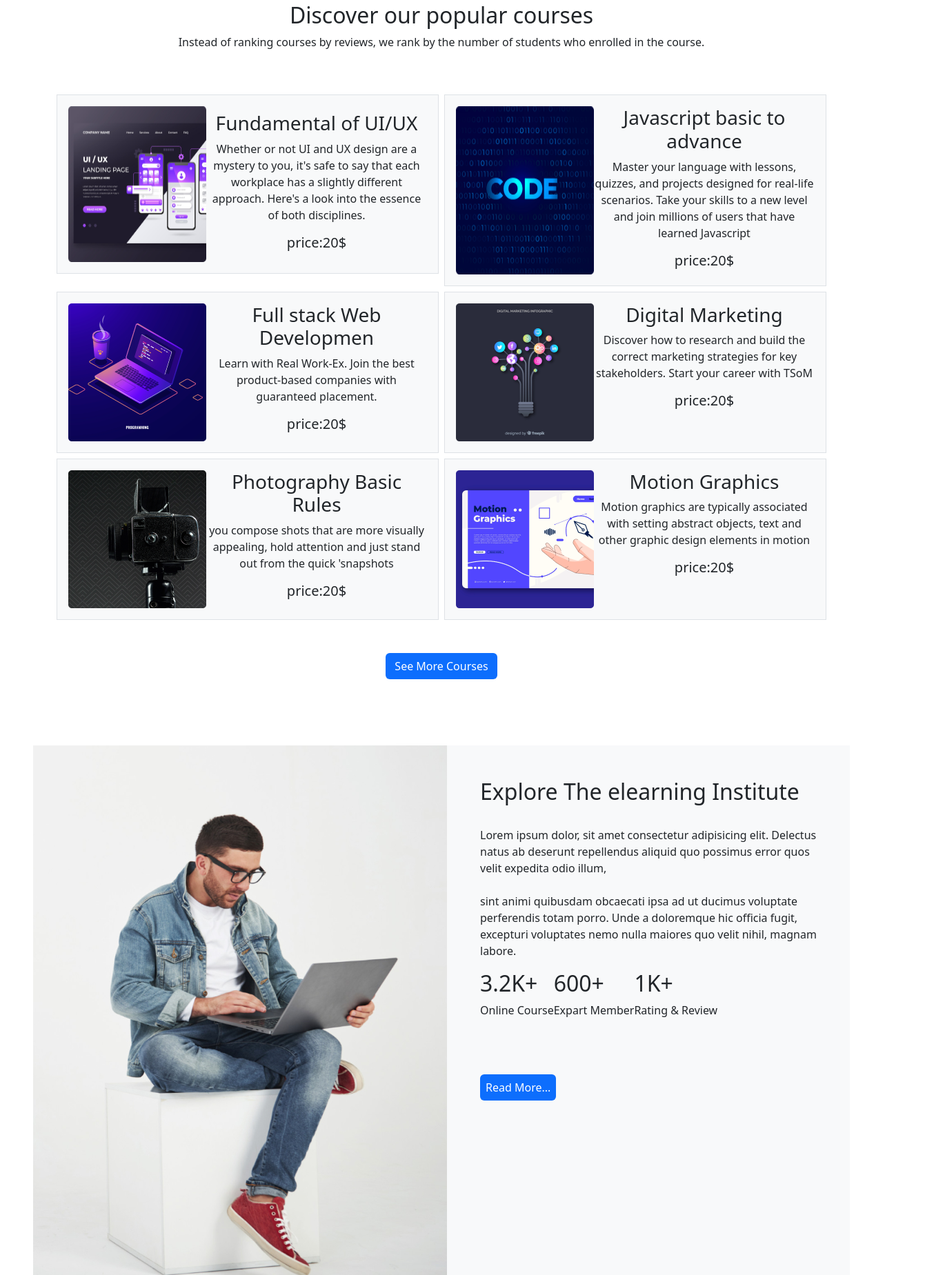
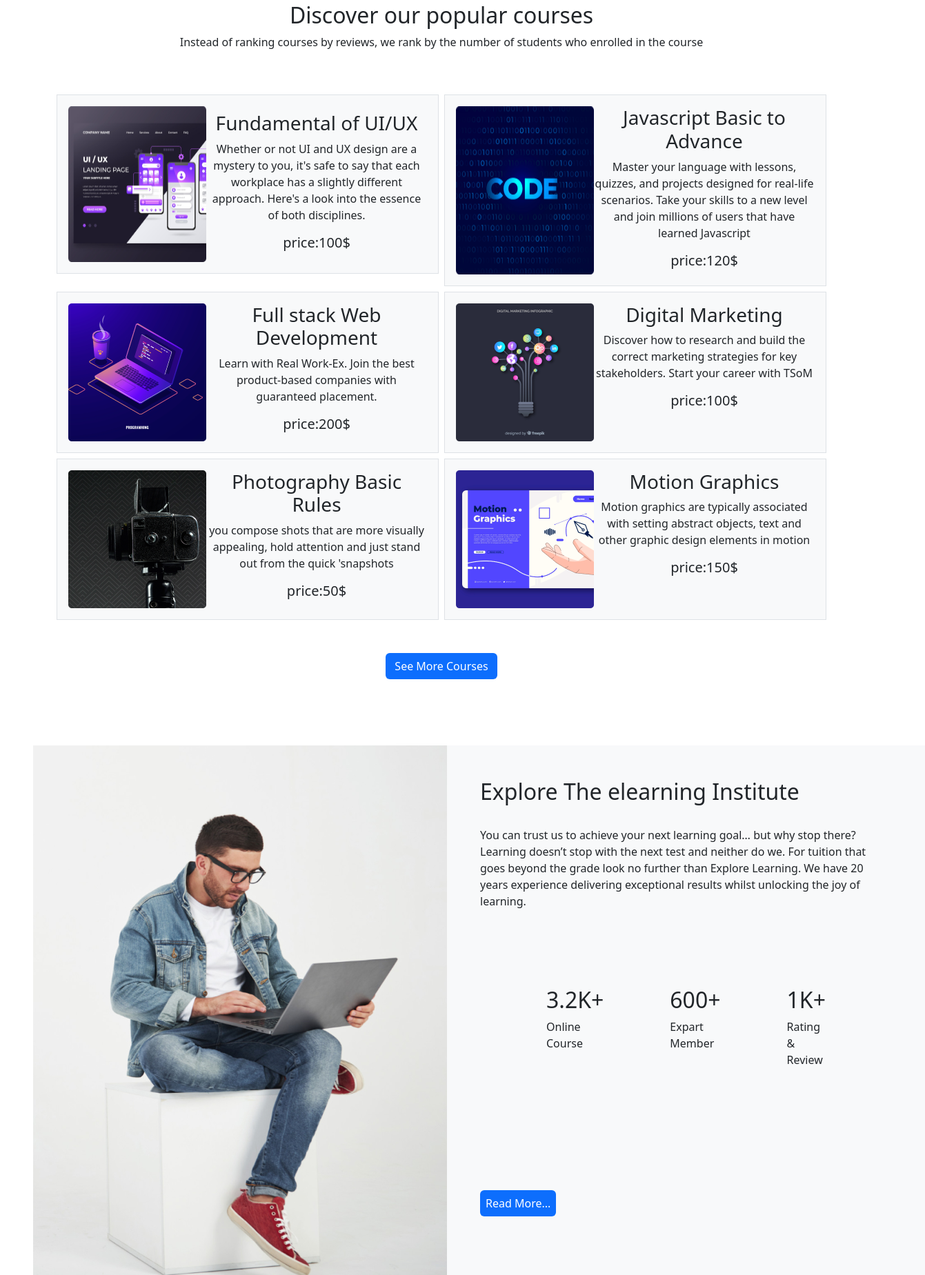
Before and after one commit to ruhulaminjihad1/Edu-Smart, a plain HTML site: page index.html in a window 1280 px wide. Shown: the part 899-2748 px from the top of the page at 69% size, 1341 px wide, since content can reach past the window. Drawn offline with nearby package versions, Linux system fonts and the light colour scheme.

Commit message:
added questions

```diff
--- a/index.html
+++ b/index.html
@@ -108,7 +108,7 @@
     <section class=" p-5">
       <div class="text-center justify-center">
         <h2>Discover our popular courses</h2>
-        <p>Instead of ranking courses by reviews, we rank by the number of students who enrolled in the course.</p><br><br>
+        <p>Instead of ranking courses by reviews, we rank by the number of students who enrolled in the course</p><br><br>
       </div>
 
       <div class="container text-center">
@@ -119,7 +119,7 @@
               <div class="m-2">
                 <h3>Fundamental of UI/UX</h3>
               <p>Whether or not UI and UX design are a mystery to you, it's safe to say that each workplace has a slightly different approach. Here's a look into the essence of both disciplines.</p>
-              <h5>price:20$</h5>
+              <h5>price:100$</h5>
               </div>
 
             </div>
@@ -128,9 +128,9 @@
             <div class="p-3 border bg-light d-flex">
               <img src="images/course/course-2.png" alt="">
               <div>
-                <h3>Javascript basic to advance</h3>
+                <h3>Javascript Basic to Advance</h3>
                 <p>Master your language with lessons, quizzes, and projects designed for real-life scenarios. Take your skills to a new level and join millions of users that have learned Javascript</p>
-                <h5>price:20$</h5>
+                <h5>price:120$</h5>
               </div>
             </div>
           </div>
@@ -138,10 +138,10 @@
             <div class="p-3 border bg-light d-flex">
               <img src="images/course/course-3.png" alt="">
               <div>
-                <h3>Full stack Web Developmen</h3>
+                <h3>Full stack Web Development</h3>
               <p>Learn with Real Work-Ex. Join the best product-based companies
                 with guaranteed placement.</p>
-              <h5>price:20$</h5>
+              <h5>price:200$</h5>
               </div>
             </div>
           </div>
@@ -152,7 +152,7 @@
               <div>
                 <h3>Digital Marketing</h3>
               <p>Discover how to research and build the correct marketing strategies for key stakeholders. Start your career with TSoM </p>
-              <h5>price:20$</h5>
+              <h5>price:100$</h5>
               </div>
             </div>
           </div>
@@ -163,7 +163,7 @@
               <div>
                 <h3>Photography Basic Rules</h3>
               <p>you compose shots that are more visually appealing, hold attention and just stand out from the quick 'snapshots</p>
-              <h5>price:20$</h5>
+              <h5>price:50$</h5>
               </div>
             </div>
           </div>
@@ -176,7 +176,7 @@
 
                <h3>Motion Graphics</h3>
               <p>Motion graphics are typically associated with setting abstract objects, text and other graphic design elements in motion</p>
-              <h5>price:20$</h5>
+              <h5>price:150$</h5>
               </div>
             </div>
           </div>
@@ -200,17 +200,24 @@
         <div class="p-5 bg-light">
           <h2>Explore The elearning
             Institute</h2><br>
-            <p>Lorem ipsum dolor, sit amet consectetur adipisicing elit. Delectus natus ab deserunt repellendus aliquid quo possimus error quos velit expedita odio illum,<br><br> sint animi quibusdam obcaecati ipsa ad ut ducimus voluptate perferendis totam porro. Unde a doloremque hic officia fugit, excepturi voluptates nemo nulla maiores quo velit nihil, magnam labore.</p>
-            <div class="d-flex">
-              <div>
+            <p>You can trust us to achieve your next learning goal… but why stop there?
+
+              Learning doesn’t stop with the next test and neither do we.
+              For tuition that goes beyond the grade look no further than Explore Learning.
+
+              We have 20 years experience delivering exceptional results whilst unlocking the joy of learning.
+
+               </p>
+            <div class="d-flex p-5 g-5">
+              <div class="m-5">
                 <h2>3.2K+</h2>
                 <p>Online Course</p>
               </div>
-              <div>
+              <div class="m-5">
                 <h2>600+</h2>
                 <p>Expart Member</p>
               </div>
-              <div>
+              <div class="m-5">
                 <h2>1K+</h2>
                 <p>Rating & Review</p>
               </div>
@@ -241,7 +248,7 @@
             <div class="modal-dialog">
               <div class="modal-content">
                 <div class="modal-header">
-                  <h5 class="modal-title" id="exampleModalLabel">Enter your Email below to receive your top new job matches directly in your inbox.</h5>
+                  <h5 class="modal-title" id="exampleModalLabel">Enter your Email below to receive our top advance course mail directly in your inbox.</h5>
                   <button type="button" class="btn-close" data-bs-dismiss="modal" aria-label="Close"></button>
                 </div>
                 <div class="modal-body">
@@ -260,7 +267,7 @@
     <section class="container my-5" id="shoes">
       <div>
         <h2 class="p-5">
-          Meet Our Successful students
+          Meet Our Successfull <br> Students
         </h2>
       </div>
       <div class="row row-cols-1 row-cols-md-2 row-cols-lg-4 g-4 p-3">
@@ -326,48 +333,54 @@
         <div class="accordion-item">
           <h2 class="accordion-header" id="panelsStayOpen-headingOne">
             <button class="accordion-button" type="button" data-bs-toggle="collapse" data-bs-target="#panelsStayOpen-collapseOne" aria-expanded="true" aria-controls="panelsStayOpen-collapseOne">
-              Accordion Item #1
+              <strong>Is Bootstrap easier than Tailwind?</strong>
+
             </button>
           </h2>
           <div id="panelsStayOpen-collapseOne" class="accordion-collapse collapse show" aria-labelledby="panelsStayOpen-headingOne">
             <div class="accordion-body">
-              <strong>This is the first item's accordion body.</strong> It is shown by default, until the collapse plugin adds the appropriate classes that we use to style each element. These classes control the overall appearance, as well as the showing and hiding via CSS transitions. You can modify any of this with custom CSS or overriding our default variables. It's also worth noting that just about any HTML can go within the <code>.accordion-body</code>, though the transition does limit overflow.
+              Another key advantage of using Tailwind CSS over Bootstrap is that, since apps and sites are composed of predesigned widgets, Tailwind CSS doesn't impose difficult-to-reverse design decisions. Working with Tailwind CSS means using a set of utility classes that lets you work with exactly what you need
             </div>
           </div>
         </div>
         <div class="accordion-item">
           <h2 class="accordion-header" id="panelsStayOpen-headingTwo">
             <button class="accordion-button collapsed" type="button" data-bs-toggle="collapse" data-bs-target="#panelsStayOpen-collapseTwo" aria-expanded="false" aria-controls="panelsStayOpen-collapseTwo">
-              Accordion Item #2
+              <strong>What is the Difference between java and javascript?</strong>
             </button>
           </h2>
           <div id="panelsStayOpen-collapseTwo" class="accordion-collapse collapse" aria-labelledby="panelsStayOpen-headingTwo">
             <div class="accordion-body">
-              <strong>This is the second item's accordion body.</strong> It is hidden by default, until the collapse plugin adds the appropriate classes that we use to style each element. These classes control the overall appearance, as well as the showing and hiding via CSS transitions. You can modify any of this with custom CSS or overriding our default variables. It's also worth noting that just about any HTML can go within the <code>.accordion-body</code>, though the transition does limit overflow.
+              Java is an OOP programming language, and it helps to create applications that function in a virtual machine or browser, while JavaScript is an OOP scripting language. Also, the JavaScript code runs on a browser only.
+
             </div>
           </div>
         </div>
         <div class="accordion-item">
           <h2 class="accordion-header" id="panelsStayOpen-headingThree">
             <button class="accordion-button collapsed" type="button" data-bs-toggle="collapse" data-bs-target="#panelsStayOpen-collapseThree" aria-expanded="false" aria-controls="panelsStayOpen-collapseThree">
-              Accordion Item #3
+              <strong>Is Javascript easier than Python?</strong>
             </button>
           </h2>
           <div id="panelsStayOpen-collapseThree" class="accordion-collapse collapse" aria-labelledby="panelsStayOpen-headingThree">
             <div class="accordion-body">
-              <strong>This is the third item's accordion body.</strong> It is hidden by default, until the collapse plugin adds the appropriate classes that we use to style each element. These classes control the overall appearance, as well as the showing and hiding via CSS transitions. You can modify any of this with custom CSS or overriding our default variables. It's also worth noting that just about any HTML can go within the <code>.accordion-body</code>, though the transition does limit overflow.
+
+               JavaScript is more difficult to master than Python. Python is usually the beginners-choice, especially for those who do not have any prior programming experience. Python code is notorious for being more readable, meaning that it is easier to understand (and write).
             </div>
           </div>
         </div>
         <div class="accordion-item">
           <h2 class="accordion-header" id="panelsStayOpen-headingThree">
             <button class="accordion-button collapsed" type="button" data-bs-toggle="collapse" data-bs-target="#panelsStayOpen-collapseThree" aria-expanded="false" aria-controls="panelsStayOpen-collapseThree">
-              Accordion Item #3
+              <strong>Is C better than C++ for competetitive programming?</strong>
+
             </button>
           </h2>
           <div id="panelsStayOpen-collapseThree" class="accordion-collapse collapse" aria-labelledby="panelsStayOpen-headingThree">
             <div class="accordion-body">
-              <strong>This is the third item's accordion body.</strong> It is hidden by default, until the collapse plugin adds the appropriate classes that we use to style each element. These classes control the overall appearance, as well as the showing and hiding via CSS transitions. You can modify any of this with custom CSS or overriding our default variables. It's also worth noting that just about any HTML can go within the <code>.accordion-body</code>, though the transition does limit overflow.
+              Most competitive programmers prefer C++ over C because of the in-built functions associated with it. In C++, you can simply use sort(a, a+n) to sort an array a[] of size n, or use lower_bound(a, a+n, num) to binary search a number instead of writing the entire code (imagine the benefits in a time bound contest
+
+
             </div>
           </div>
         </div>
```
